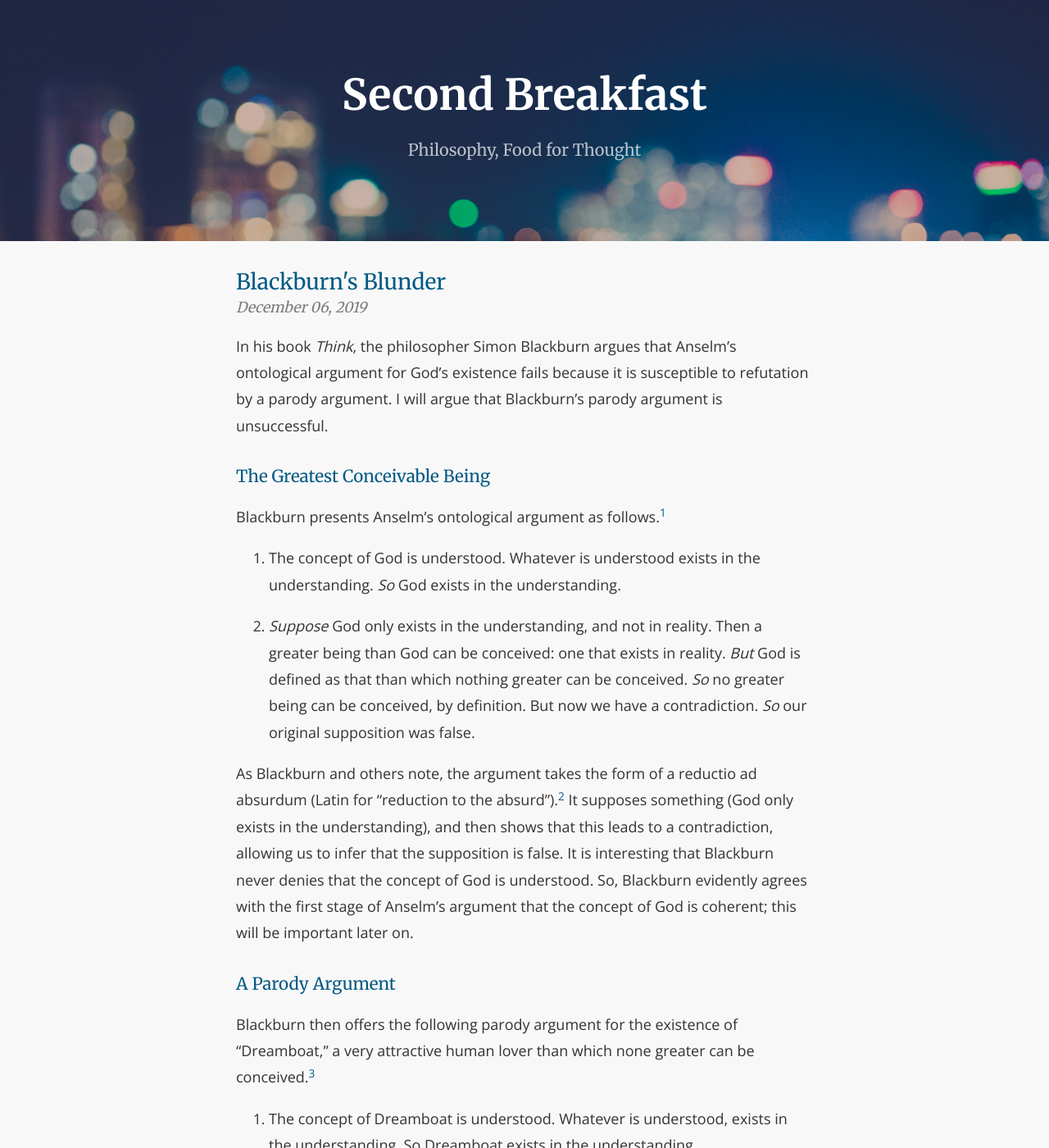
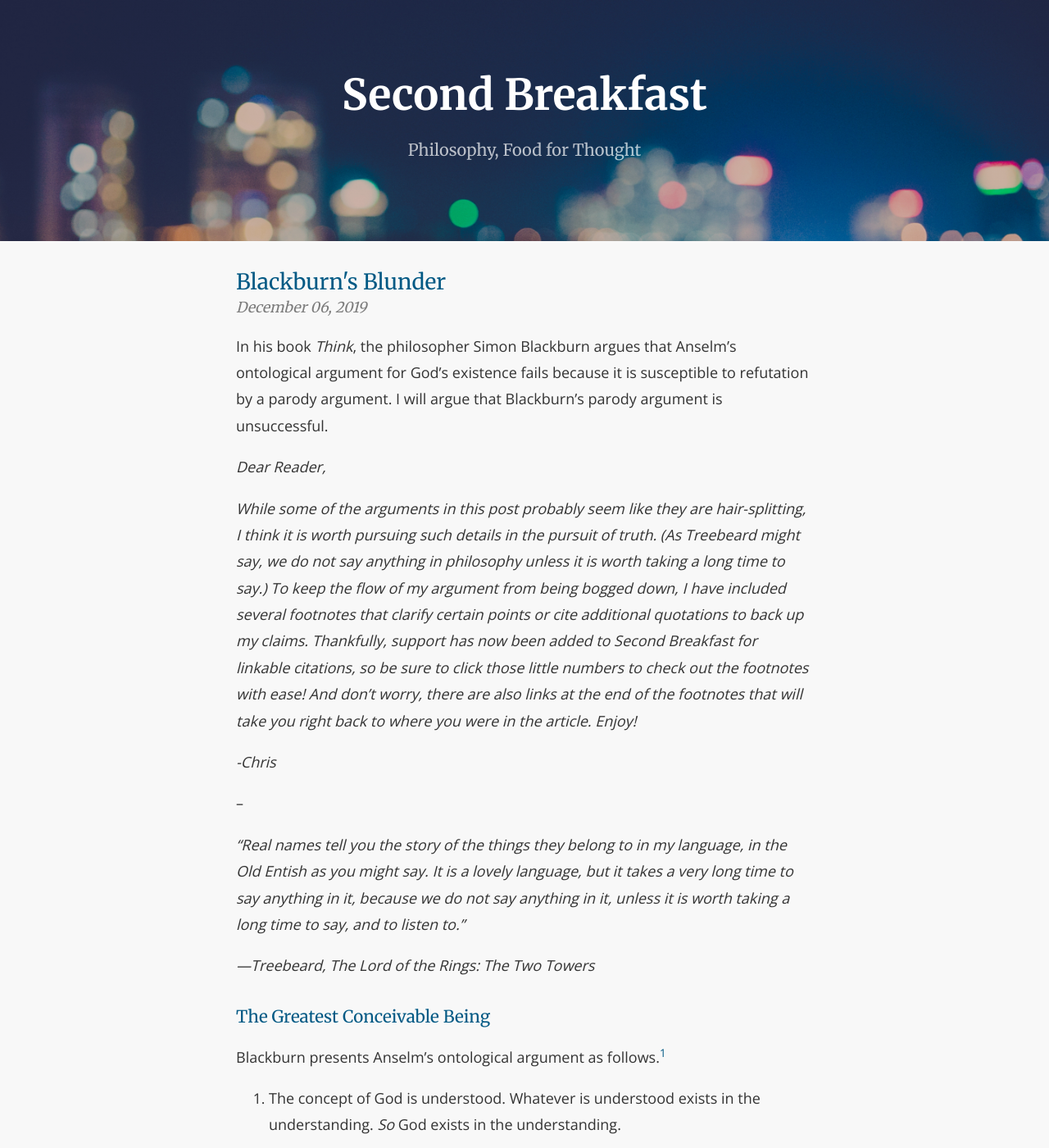
Before and after one commit to second-breakfast/second-breakfast.github.io, a Jekyll site: the page built from _posts/2019-12-06-blackburns-blunder.markdown, in a window 1280 px wide and 1400 px high. Shown: the whole window at 82% size. Built offline with Jekyll 4.4.1, drawn with Linux system fonts in a browser that asks for light colours.

Commit message:
Add note to Blackburn post

```diff
--- a/_posts/2019-12-06-blackburns-blunder.markdown
+++ b/_posts/2019-12-06-blackburns-blunder.markdown
@@ -7,6 +7,19 @@ published: true
 ---
 
 In his book *Think*, the philosopher Simon Blackburn argues that Anselm’s ontological argument for God’s existence fails because it is susceptible to refutation by a parody argument. I will argue that Blackburn’s parody argument is unsuccessful.
+
+*Dear Reader,*
+
+*While some of the arguments in this post probably seem like they are hair-splitting, I think it is worth pursuing such details in the pursuit of truth. (As Treebeard might say, we do not say anything in philosophy unless it is worth taking a long time to say.) To keep the flow of my argument from being bogged down, I have included several footnotes that clarify certain points or cite additional quotations to back up my claims. Thankfully, support has now been added to Second Breakfast for linkable citations, so be sure to click those little numbers to check out the footnotes with ease! And don't worry, there are also links at the end of the footnotes that will take you right back to where you were in the article. Enjoy!*
+
+*-Chris*
+
+--
+
+*"Real names tell you the story of the things they belong to in my language, in the Old Entish as you might say. It is a lovely language, but it takes a very long time to say anything in it, because we do not say anything in it, unless it is worth taking a long time to say, and to listen to."*
+
+*—Treebeard, The Lord of the Rings: The Two Towers*
+
 
 ### The Greatest Conceivable Being
 
```
